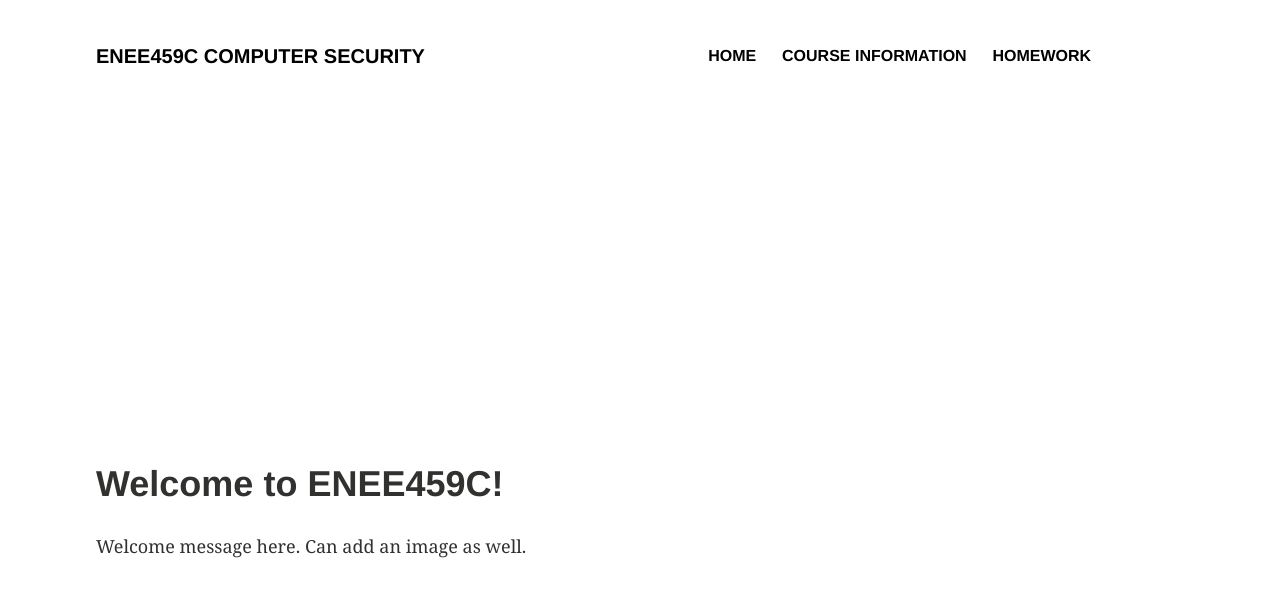
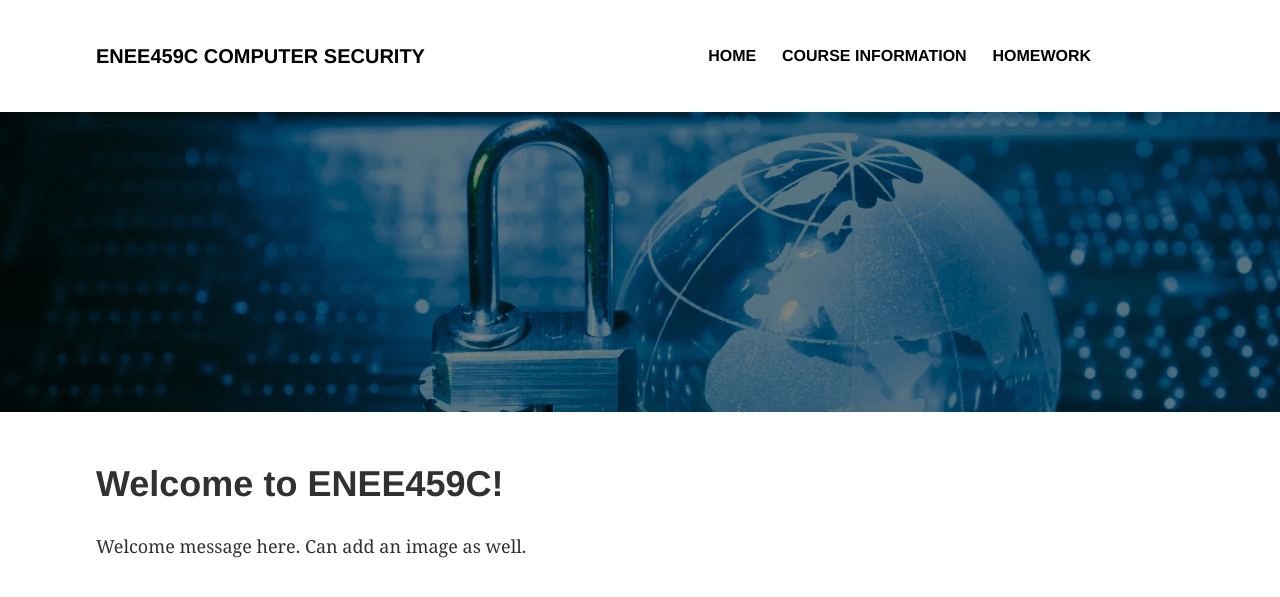
Before and after one commit to serrintine/serrintine.github.io, a Jekyll site: the page built from index.md, in a window 1280 px wide. Shown: the top 597 px of the page. Built offline with Jekyll 4.4.1, drawn with Linux system fonts in a browser that asks for light colours.

Commit message:
Updated _layout.scss

```diff
--- a/_sass/_layout.scss
+++ b/_sass/_layout.scss
@@ -16,7 +16,7 @@
 #masthead-bottom {
 	height: 300px;
     display: block;
-    background-image: url(../images/security.jpg) no-repeat;
+    background: url(../images/security.jpg) no-repeat;
 }
 .site-title {
 	@include row;
```
